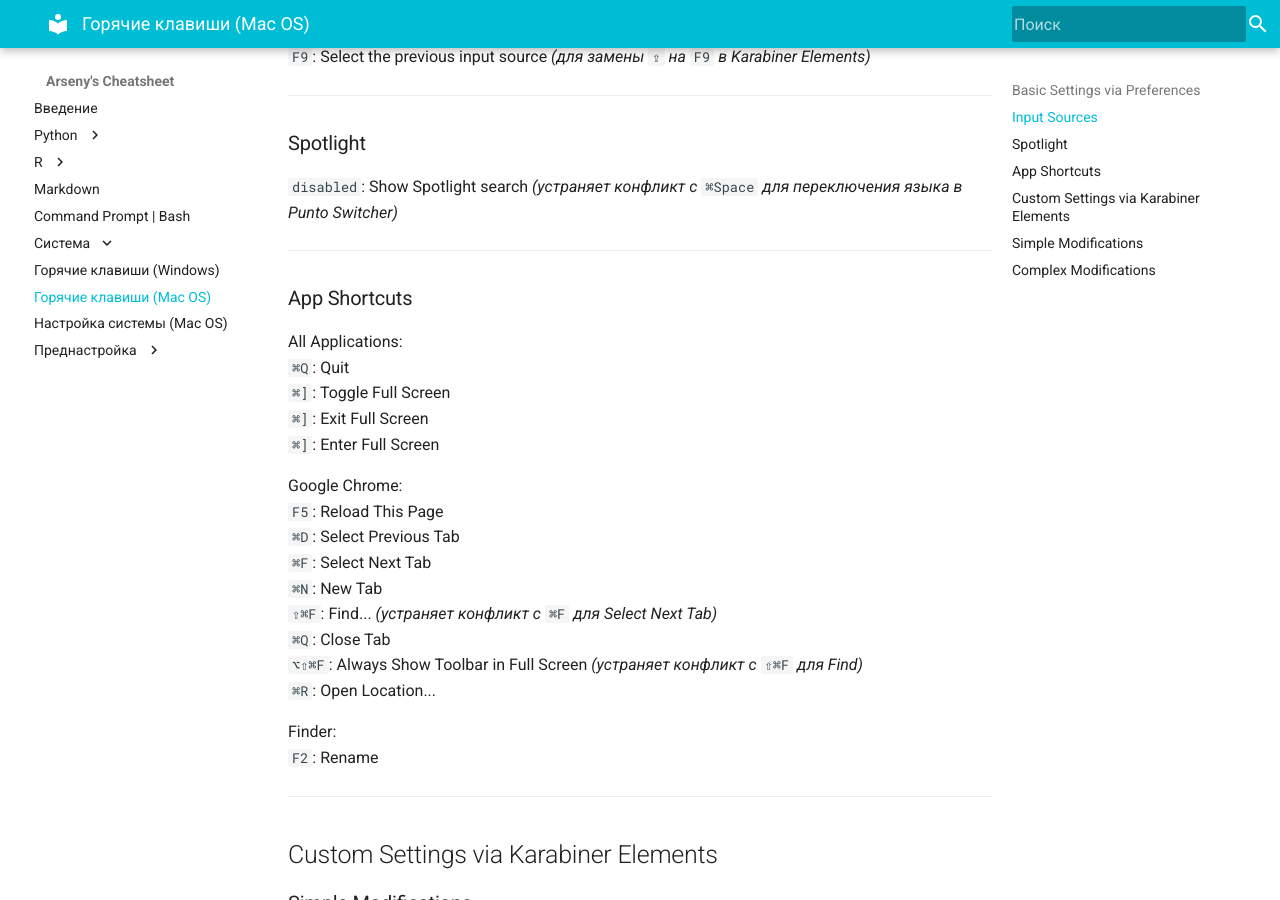
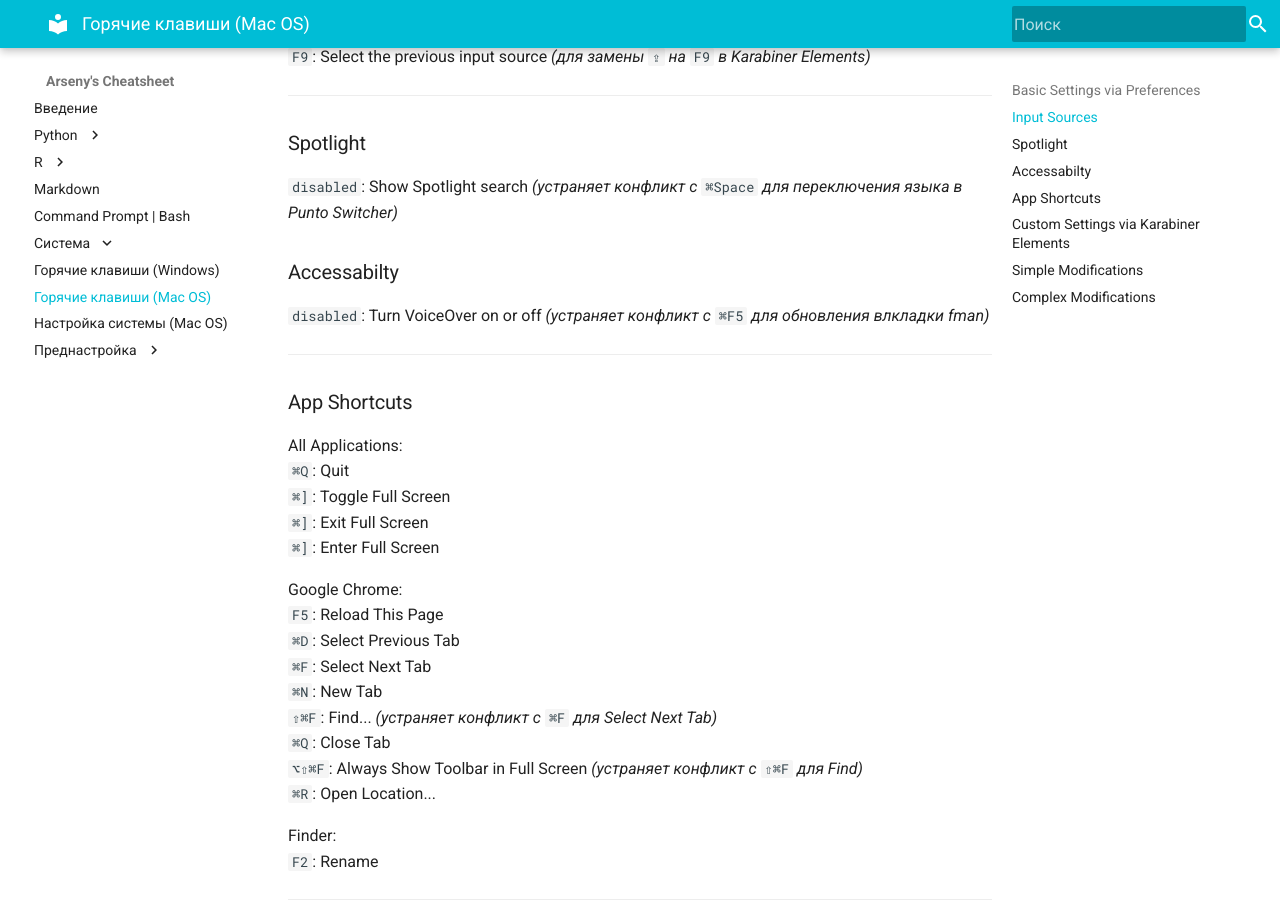
Before and after one commit to arsenyafonin/cheatsheet, an MkDocs documentation site: the page built from markdown/shortcuts-mac.md, in a window 1280 px wide and 900 px high, scrolled down 341 px. Built offline with MkDocs 1.6.1 and Material for MkDocs 9.7.7, drawn with Linux system fonts in a browser that asks for light colours; comment, search, counter and statistics services are not loaded.

Commit message:
theme fixed

```diff
--- a/markdown/shortcuts-mac.md
+++ b/markdown/shortcuts-mac.md
@@ -11,6 +11,10 @@
 ### Spotlight
 
 `disabled`: Show Spotlight search _(устраняет конфликт с_ `⌘Space` _для переключения языка в Punto Switcher)_
+
+### Accessabilty
+
+`disabled`: Turn VoiceOver on or off _(устраняет конфликт с_ `⌘F5` _для обновления влкладки fman)_
 
 ***
 
--- a/mkdocs.yml
+++ b/mkdocs.yml
@@ -29,7 +29,8 @@
 # Documentation and theme
 theme:
     name: 'material'
-    custom_dir: 'theme/'
+    custom_dir: 'theme'
+    favicon: 'theme/assets/images/favicon.ico'
 
 # Options
 markdown_extensions:
```
Also changed, not shown: theme/assets/images/favicon.ico (added), theme/img/favicon.ico (deleted), 3 other files.
